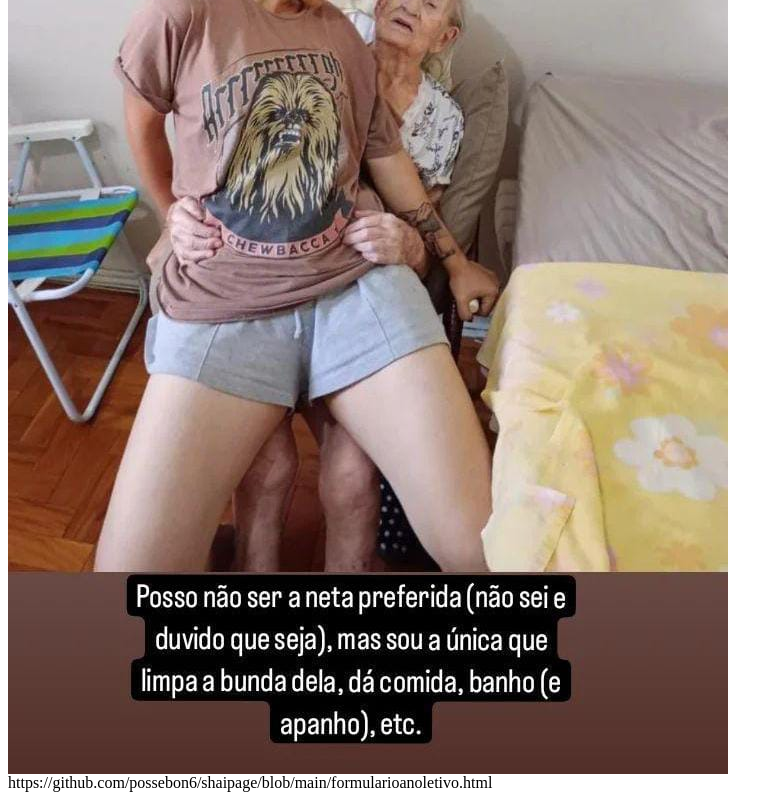
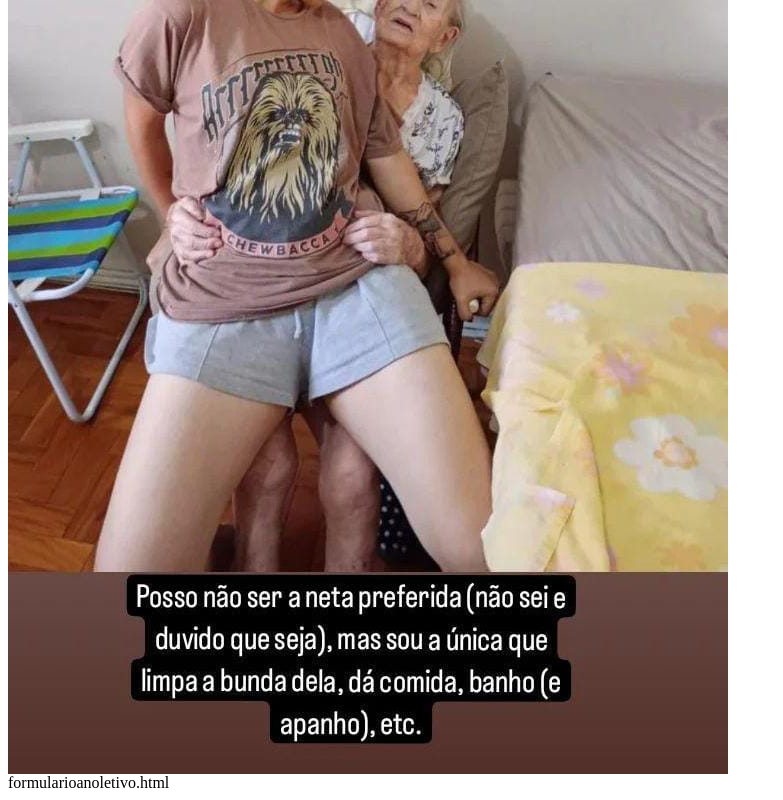
Before and after one commit to possebon6/htmlsiteshai, a plain HTML site: page index.html in a window 1280 px wide. Shown: the part 1051-1851 px from the top of the page, without its empty margins (0-783 px from the left). Drawn offline with Linux system fonts and the light colour scheme.

Commit message:
Update index.html
Signed-off-by: possebon6 <shaizeralevouumtombo@outlook.com>

```diff
--- a/index.html
+++ b/index.html
@@ -14,6 +14,6 @@
 <p style="color:pink" align="center"> Pode parecer completamente bizarro escolher a si mesmo como inspiração, porém talvez seja o percurso necessário em tempos de que tudo se sacrifica pelo outro, olhar para si e compreender sua prórpia jornada.  </p>
 <p style="color:white">Vim para São Borja, longe de todas pessoas que pareciam um conforto para mim, em busca de reparar algo que me machucou bastante. Pensar na vida humana como meramente maquinária, como se algo que estivesse se aproximando dos braços da morte fosse simples decarte. Uma pessoa idosa segue longe disso. Vim para cá pela culpa que carreguei de ver uma idosa nos seus 99 anos chorar um choro intenso como de uma criança pequena quando é abandonada por quem devia protegê-la. É justo que no fim da vida sejamos todos desamparados? Passemos por esse sentimento de entrega, desespero e solidão? O que vi no fundo daqueles olhos azuis, banhados nas lágrimas atordodadas, embora já soubesse ela da minha partida, foi algo que reverbera na minha mente até este momento. Mesmo hoje, passados 4 dias após fechar seis meses de sua morte. </p>
 <img src="colinho.jpeg" /> <br />
-   <a><link>https://github.com/possebon6/shaipage/blob/main/formularioanoletivo.html</a>
+   <a><link>formularioanoletivo.html</a>
 </body>
 </html>
```
